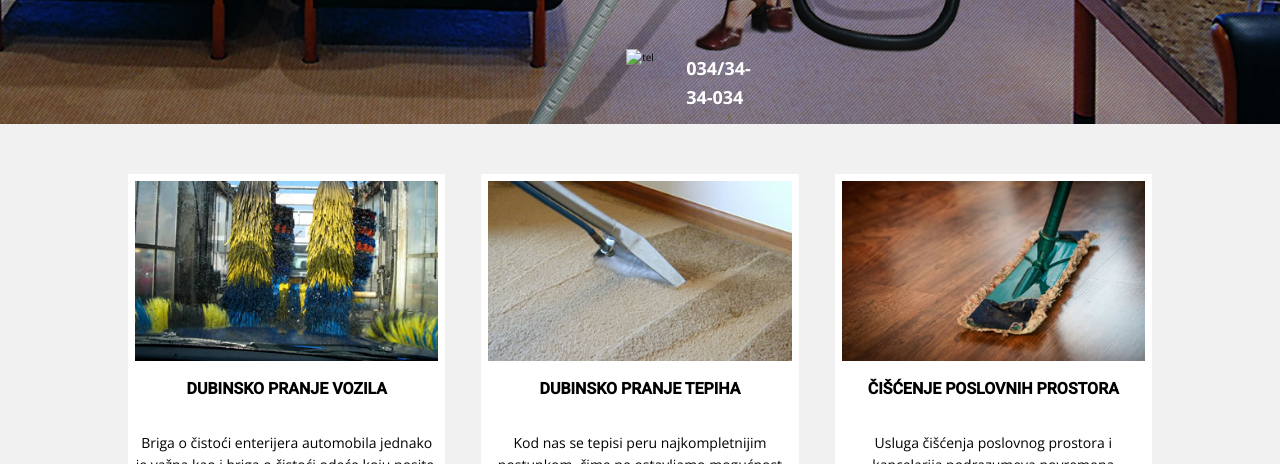
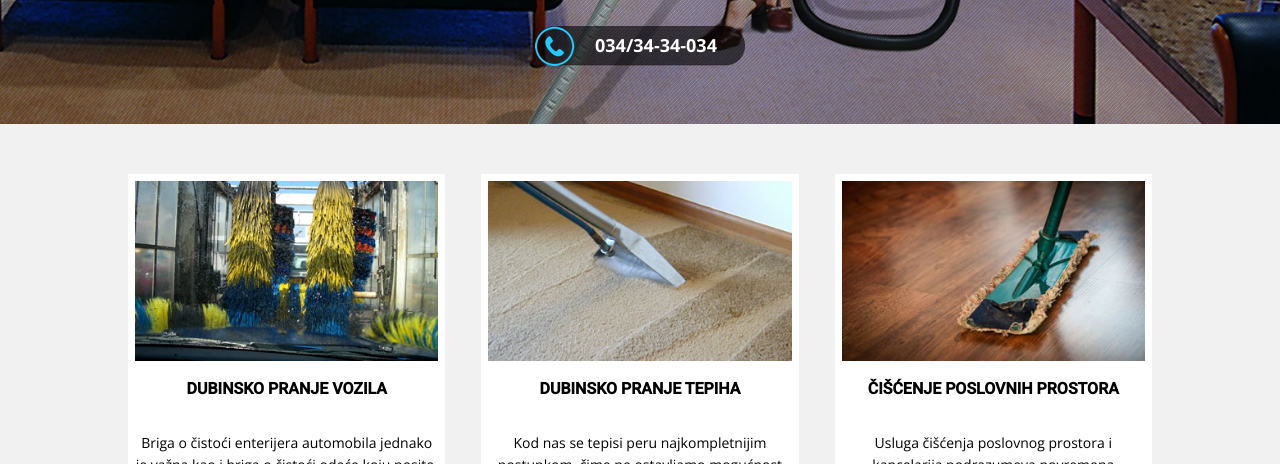
Before and after one commit to korbendalas/aqua-klaster-website, a website: page index.html in a window 1280 px wide. Shown: the part 636-1100 px from the top of the page. Drawn offline with nearby package versions, Linux system fonts and the light colour scheme; the site is published under a folder, as on GitHub Pages, so addresses that start at the root find nothing.

Commit message:
Update index.html

```diff
--- a/index.html
+++ b/index.html
@@ -63,7 +63,7 @@
                 </div>
 
                 <div class="header-info__telefon">
-                    <img src="/img/rsz_header-tel-bg.png" alt="tel">
+                    <img src="./img/rsz_header-tel-bg.png" alt="tel">
                     <p>034/34-34-034</p>
                 </div>
 
```
